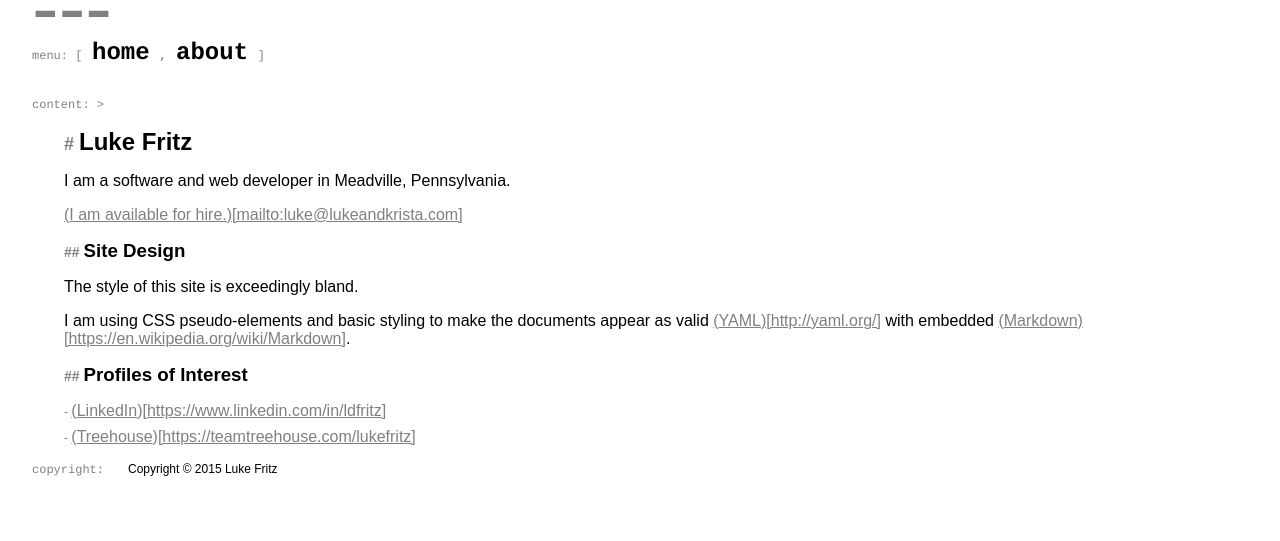
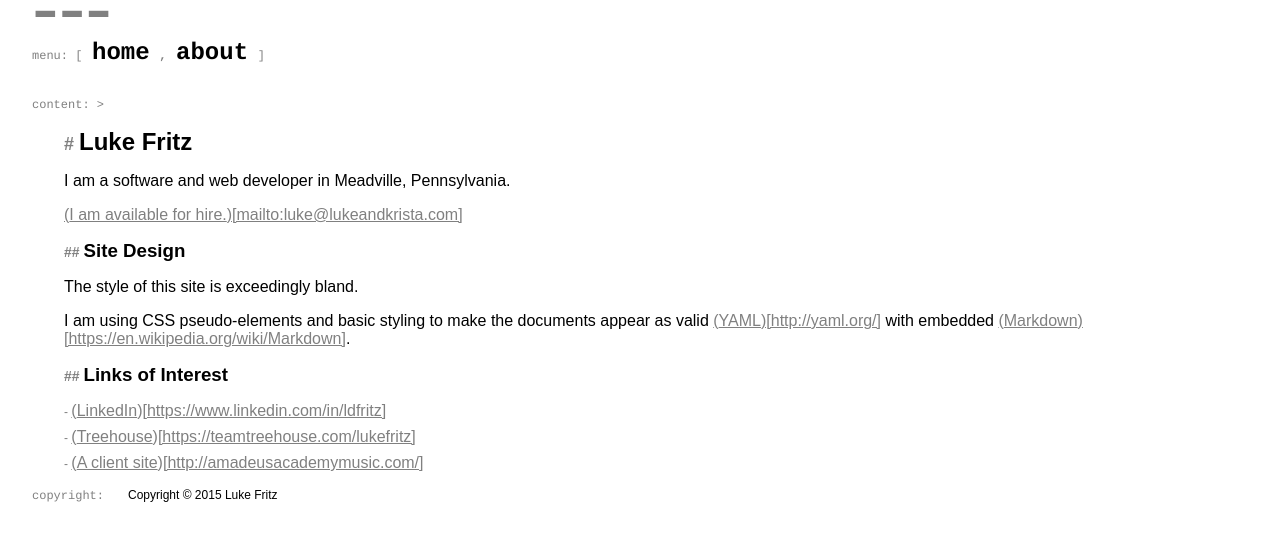
Before and after one commit to ldfritz/tech-blog, a Jekyll site: the page built from about.markdown, in a window 1280 px wide. Shown: the top 541 px of the page. Built offline with Jekyll 4.4.1, drawn with Linux system fonts in a browser that asks for light colours.

Commit message:
Add a client link.
  Add a link to a client site.

```diff
--- a/about.markdown
+++ b/about.markdown
@@ -16,7 +16,8 @@ The style of this site is exceedingly bland.
 
 I am using CSS pseudo-elements and basic styling to make the documents appear as valid [YAML](http://yaml.org/) with embedded [Markdown](https://en.wikipedia.org/wiki/Markdown).
 
-### Profiles of Interest
+### Links of Interest
 
 * [LinkedIn](https://www.linkedin.com/in/ldfritz)
 * [Treehouse](https://teamtreehouse.com/lukefritz)
+* [A client site](http://amadeusacademymusic.com/)
```
